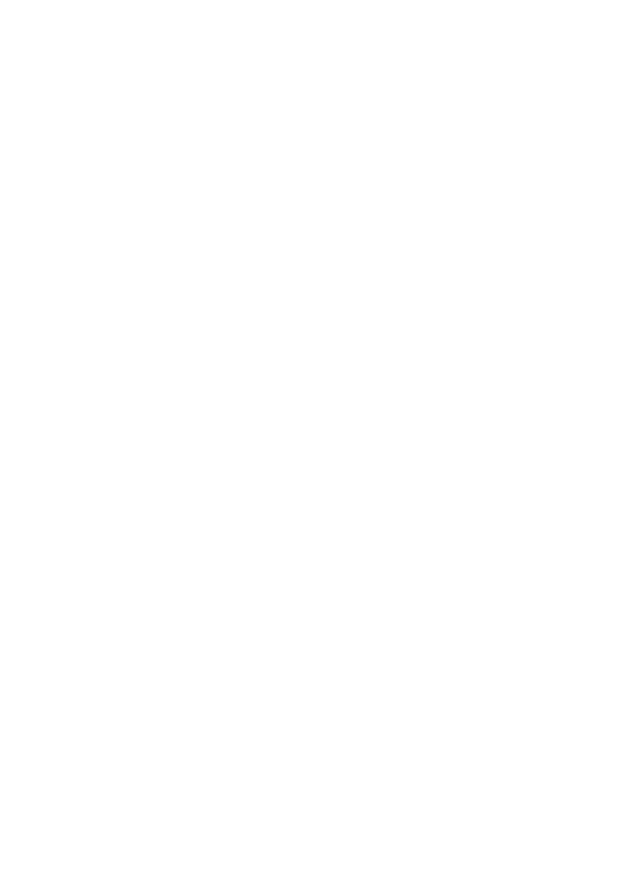
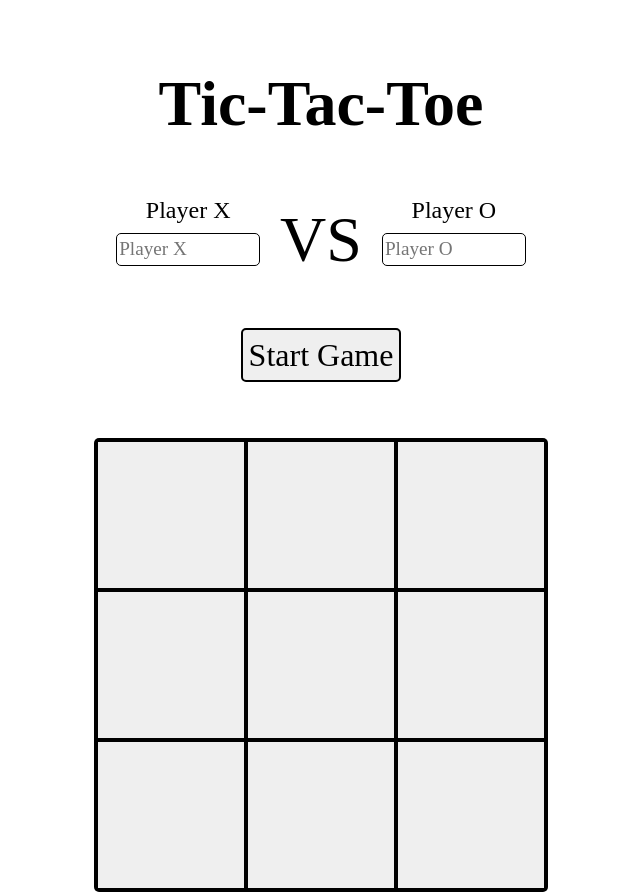
Before and after one commit to Kagnos/Tic-Tac-Toe-Game, a plain HTML site: page index.html in a window 1280 px wide. Shown: the whole page, without its empty margins (319-959 px from the left). Before the commit the page ends 800 px from the top, so only its background shows below. Drawn offline with Linux system fonts and the light colour scheme.

Commit message:
Implement basic UI Create layout, containers, and elements for title, player select, start game button, and game board Add CSS Reset Style layout and elements

```diff
--- a/index.html
+++ b/index.html
@@ -8,9 +8,43 @@
     <script src="script.js" defer></script>
 </head>
 
-<body>
+<body id="layout-container">
 
-<main>
+<header id="header-container">
+
+    <p id="title-text">Tic-Tac-Toe</p>
+
+    <form id="player-form" action="">
+
+        <div class="player-form-item-container">
+            <label for="player-x">Player X</label>
+            <input id="player-x" type="text" maxlength="12" placeholder="Player X">
+        </div>
+
+        <p id="vs-text">VS</p>
+
+        <div class="player-form-item-container">
+            <label for="player-o">Player O</label>
+            <input type="text" maxlength="12" placeholder="Player O">
+        </div>
+
+    </form>
+
+    <button id="game-button">Start Game</button>
+
+</header>
+
+<main id="main-container">
+
+    <button class="board-button"></button>
+    <button class="board-button"></button>
+    <button class="board-button"></button>
+    <button class="board-button"></button>
+    <button class="board-button"></button>
+    <button class="board-button"></button>
+    <button class="board-button"></button>
+    <button class="board-button"></button>
+    <button class="board-button"></button>
 
 </main>
 
--- a/styles.css
+++ b/styles.css
@@ -0,0 +1,129 @@
+/* CSS Reset: https://www.joshwcomeau.com/css/custom-css-reset/ */
+
+/* 1. Use a more-intuitive box-sizing model */
+*, *::before, *::after {
+  box-sizing: border-box;
+}
+
+/* 2. Remove default margin */
+* {
+  margin: 0;
+}
+
+/* 3. Enable keyword animations */
+@media (prefers-reduced-motion: no-preference) {
+  html {
+    interpolate-size: allow-keywords;
+  }
+}
+
+body {
+  /* 4. Add accessible line-height */
+  line-height: 1.5;
+  /* 5. Improve text rendering */
+  -webkit-font-smoothing: antialiased;
+}
+
+/* 6. Improve media defaults */
+img, picture, video, canvas, svg {
+  display: block;
+  max-width: 100%;
+}
+
+/* 7. Inherit fonts for form controls */
+input, button, textarea, select {
+  font: inherit;
+}
+
+/* 8. Avoid text overflows */
+p, h1, h2, h3, h4, h5, h6 {
+  overflow-wrap: break-word;
+}
+
+/* 9. Improve line wrapping */
+p {
+  text-wrap: pretty;
+}
+h1, h2, h3, h4, h5, h6 {
+  text-wrap: balance;
+}
+
+/*
+  10. Create a root stacking context
+*/
+#root, #__next {
+  isolation: isolate;
+}
+
+/* Containers */
+
+#layout-container {
+    display: flex;
+    flex-direction: column;
+    align-items: center;
+    min-height: 100vh;
+}
+
+#header-container {
+    display: flex;
+    flex-direction: column;
+    align-items: center;
+    gap: min(5vh, 50px);
+    margin: min(7vh, 70px) 0;
+}
+
+#main-container {
+    display: grid;
+    grid-template-columns: repeat(3, 1fr);
+    grid-template-rows: repeat(3, 1fr);
+    height: fit-content;
+    width: fit-content;
+    background-color: black;
+    border-radius: 5px;
+    padding: 2px;
+}
+
+/* Header */
+
+#title-text {
+    font-size: 4rem;
+    font-weight: bold;
+}
+
+#player-form {
+    display: flex;
+    gap: 20px;
+    font-size: 1.5rem;
+}
+
+.player-form-item-container {
+    display: flex;
+    flex-direction: column;
+    align-items: center;
+    gap: 5px;
+}
+
+.player-form-item-container > input {
+    font-size: 1.2rem;
+    width: 15ch;
+    border: 1px solid black;
+    border-radius: 5px;
+}
+
+#vs-text {
+    font-size: 4rem;
+}
+
+#game-button {
+    font-size: 2rem;
+    border: 2px solid black;
+    border-radius: 5px;
+}
+
+/* Main */
+
+.board-button {
+    width: 150px;
+    height: 150px;
+    border: 2px solid black;
+}
```
